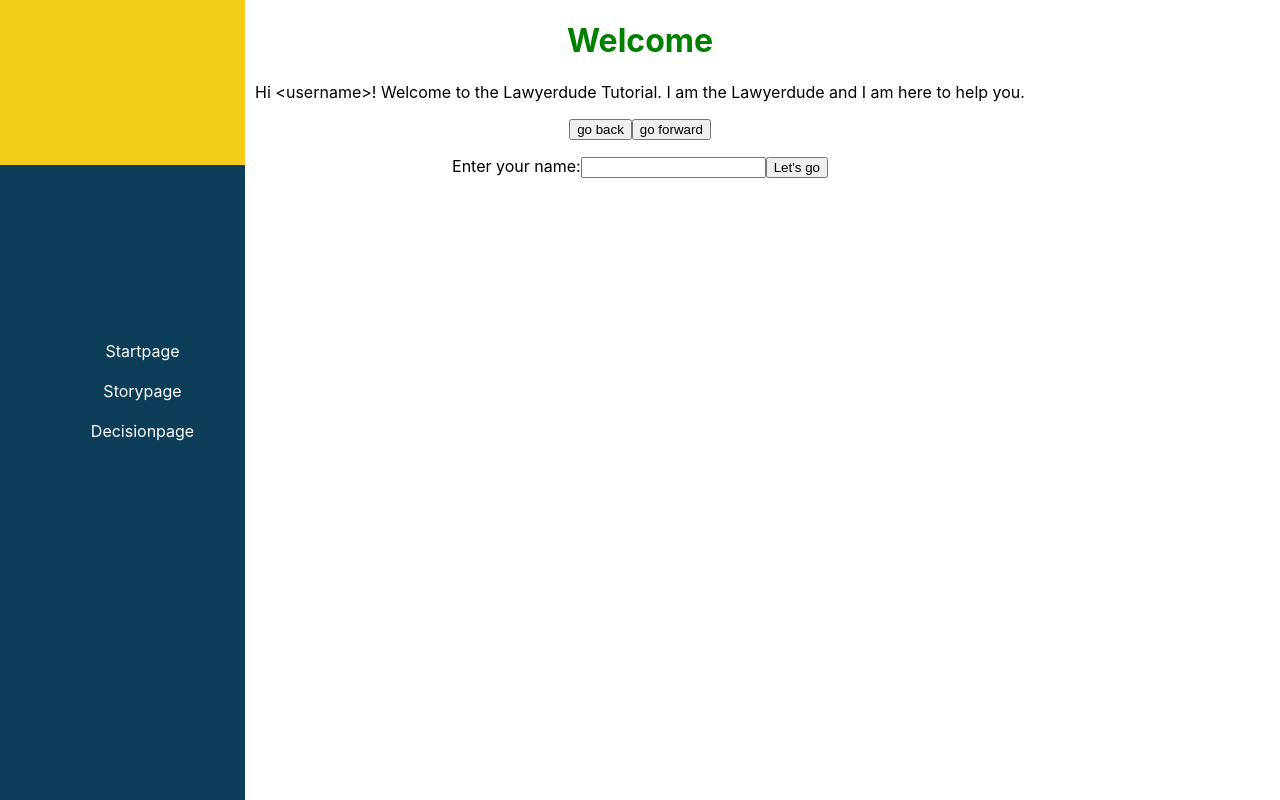
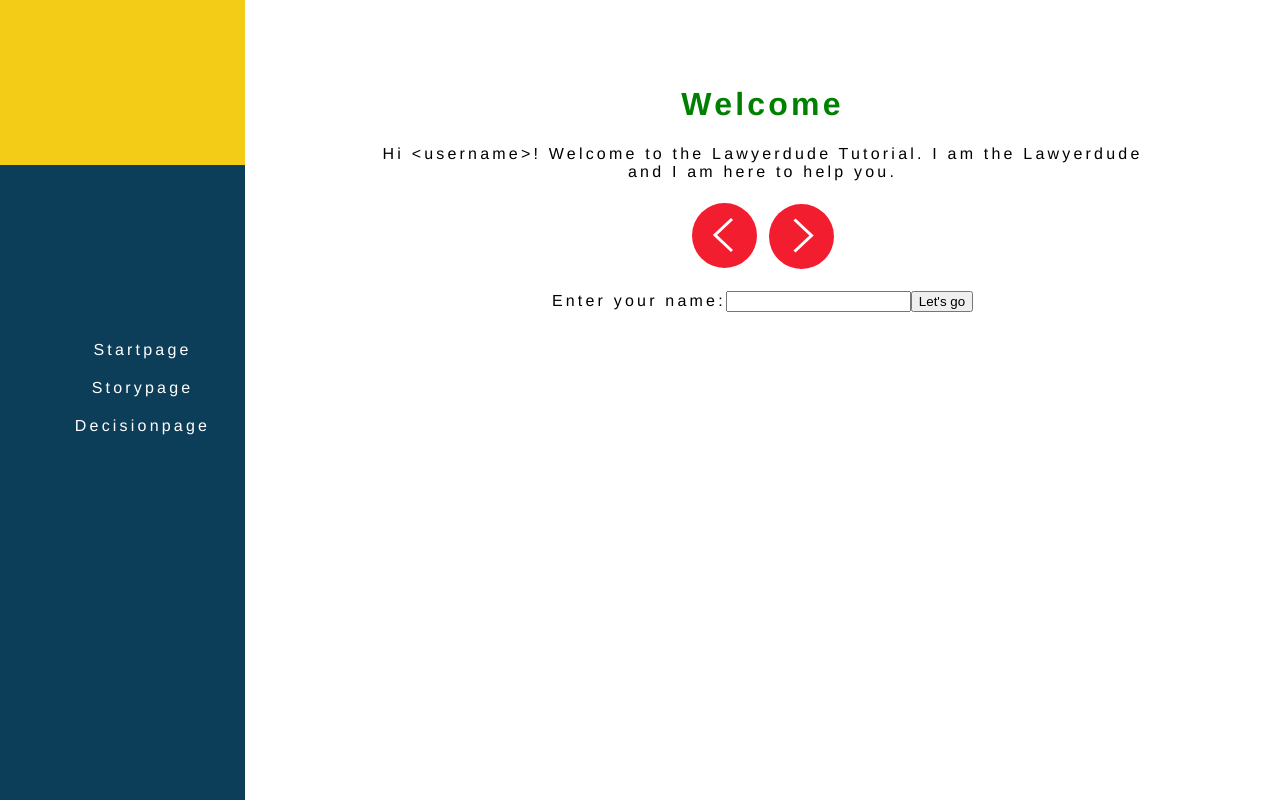
Before and after one commit to ViviZa/lawyer-dude, a React (Create React App) app: page / in a window 1280 px wide. Built offline with nearby package versions, Linux system fonts and the light colour scheme.

Commit message:
Add second color-scheme, basic page layout & nav-button style

```diff
--- a/src/App.scss
+++ b/src/App.scss
@@ -1,5 +1,11 @@
 @import "styles/variables";
 @import "styles/sidebar";
+@import "styles/pagecontent";
+
+body {
+  font-family: "Rubik", Helvetica, Arial, sans-serif;
+  letter-spacing: 0.2em;
+}
 
 .App {
   text-align: center;
--- a/src/pages/Startpage.js
+++ b/src/pages/Startpage.js
@@ -47,10 +47,31 @@ class Startpage extends Component {
     return (
       <div className="Startpage">
         <SideNavigation/>
+        <div className="pagecontent">
           <h1>{this.props.headline}</h1>
           <p>{this.props.panels[this.state.textIndex]}</p>
-        <button onClick={this.previousText}>go back</button>
-        <button onClick={this.nextText}>go forward</button>
+          <button onClick={this.previousText} className="BackButton">
+            <svg width="21px" height="36px" viewBox="0 0 21 36" version="1.1">
+                <g id="Page-1" stroke="none" stroke-width="1" fill="none" fill-rule="evenodd">
+                    <g id="Enter-your-name_v2" transform="translate(-787.000000, -903.000000)" stroke="#FFFFFF" stroke-width="3">
+                        <g id="next_btn" transform="translate(767.000000, 888.000000)">
+                            <polyline id="Path" transform="translate(31.500000, 33.000000) scale(-1, 1) rotate(-270.000000) translate(-31.500000, -33.000000) " points="15.5 41.5 31.5 24.5 31.5 24.5 47.5 41.5"></polyline>
+                        </g>
+                    </g>
+                </g>
+            </svg>
+          </button>
+          <button onClick={this.nextText} className="ForthButton">
+            <svg width="21px" height="35px" viewBox="0 0 21 35" version="1.1">
+                <g id="Page-1" stroke="none" stroke-width="1" fill="none" fill-rule="evenodd">
+                    <g id="Enter-your-name_v2" transform="translate(-876.000000, -904.000000)" stroke="#FFFFFF" stroke-width="3">
+                        <g id="next_btn" transform="translate(851.000000, 888.000000)">
+                            <polyline id="Path" transform="translate(35.000000, 33.500000) rotate(-270.000000) translate(-35.000000, -33.500000) " points="19 42 35 25 35 25 51 42"></polyline>
+                        </g>
+                    </g>
+                </g>
+            </svg>
+          </button>
           <p></p>
           <form onSubmit={this.handleSubmit}>
             <label>
@@ -60,6 +81,7 @@ class Startpage extends Component {
             <input type="submit" value="Let's go" />
           </form>
         </div>
+      </div>
     );
   }
 }
--- /dev/null
+++ b/src/styles/_pagecontent.scss
@@ -0,0 +1,31 @@
+@import "variables";
+
+.pagecontent {
+	background-color: $background-white;
+	height: 100%;
+	display: block;
+	margin-left: 245px;
+	padding: 65px 130px;
+}
+
+.BackButton {
+	border-radius: 50%;
+	border-style: none;
+	background-color: $darkred;
+	padding: 14px 16px 14px 12px;
+	margin: 6px;
+	width: 65px;
+	height: 65px;
+	text-align: center;
+}
+
+.ForthButton {
+	border-radius: 50%;
+	border-style: none;
+	background-color: $darkred;
+	padding: 14px 12px 14px 16px;
+	margin: 6px;
+	width: 65px;
+	height: 65px;
+	text-align: center;
+}
--- a/src/styles/_sidebar.scss
+++ b/src/styles/_sidebar.scss
@@ -1,7 +1,7 @@
 @import "variables";
 
 .SideNavigation {
-	background-color: $pm-petrolblue;
+	background-color: $darkblue;
 	width: 245px;
 	height: 100%;
 	display: block;
@@ -30,6 +30,6 @@
 }
 
 .logo-box {
-	background-color: $pm-yellow;
+	background-color: $yellow;
 	height: 165px;
 }
--- a/src/styles/_variables.scss
+++ b/src/styles/_variables.scss
@@ -1,5 +1,24 @@
-$pm-petrolblue: #0D3E59;
-$pm-yellow: #F2CC16;
+// Color-Scheme Version 1
 
+$darkblue: #0D3E59;
+$lightblue: #6CC3F1;
+$darkred: #F21D2F;
+$brightred: #F26D75;
+$orange: #F2A516;
+$yellow: #F2CC16;
+$darkgreen: #146959;
+$lightgreen: #69BFAF;
 
+// Color-Scheme Version 2
+//
+// $darkblue: #2E385B;
+// $lightblue: #99C5D2;
+// $darkred: #CB433E;
+// $brightred: #F87F7A;
+// $orange: #F49046;
+// $yellow: #FEC23E;
+// $darkgreen: #2F8162;
+// $lightgreen: #99D2BC;
+
+$background-white: #FFFFFF;
 $nav-reached: #FFFFFF;
```
Lines whose indentation alone changed are shown as unchanged.
